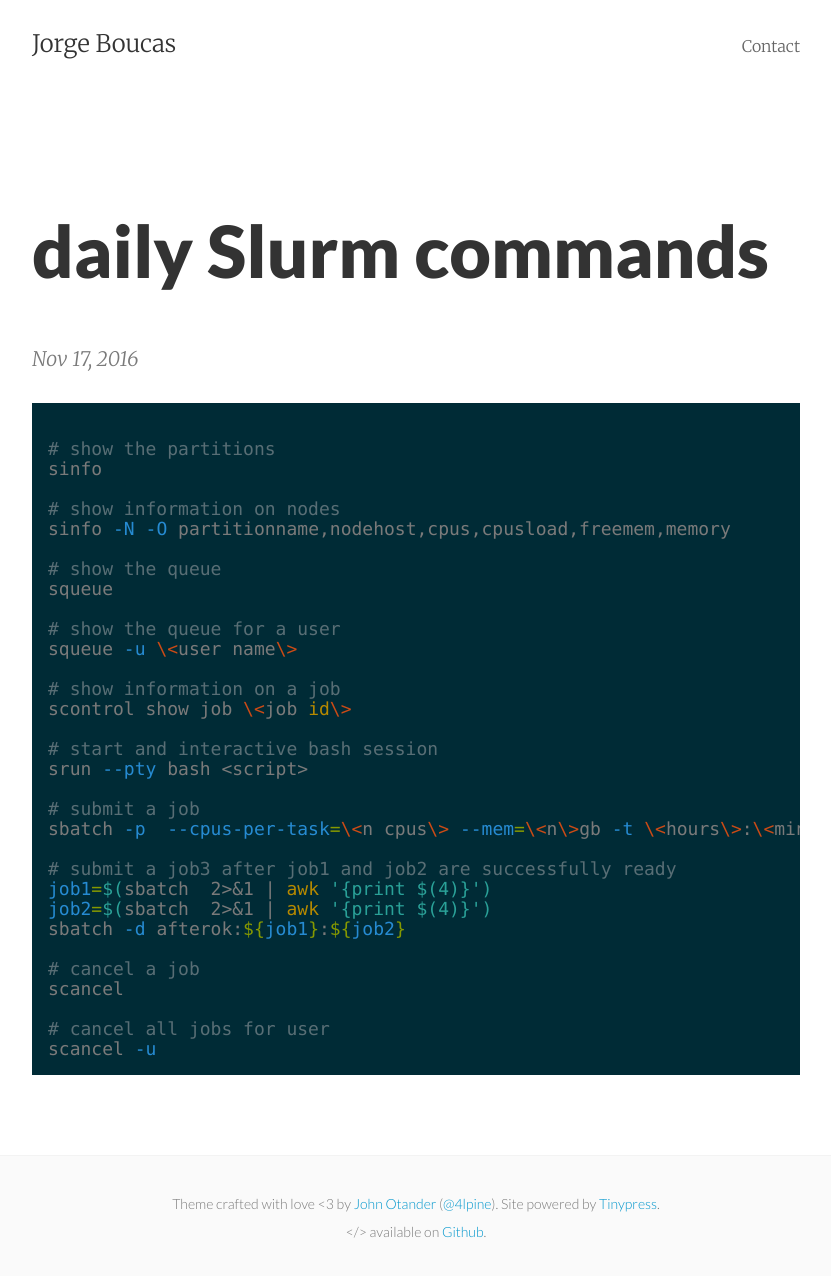
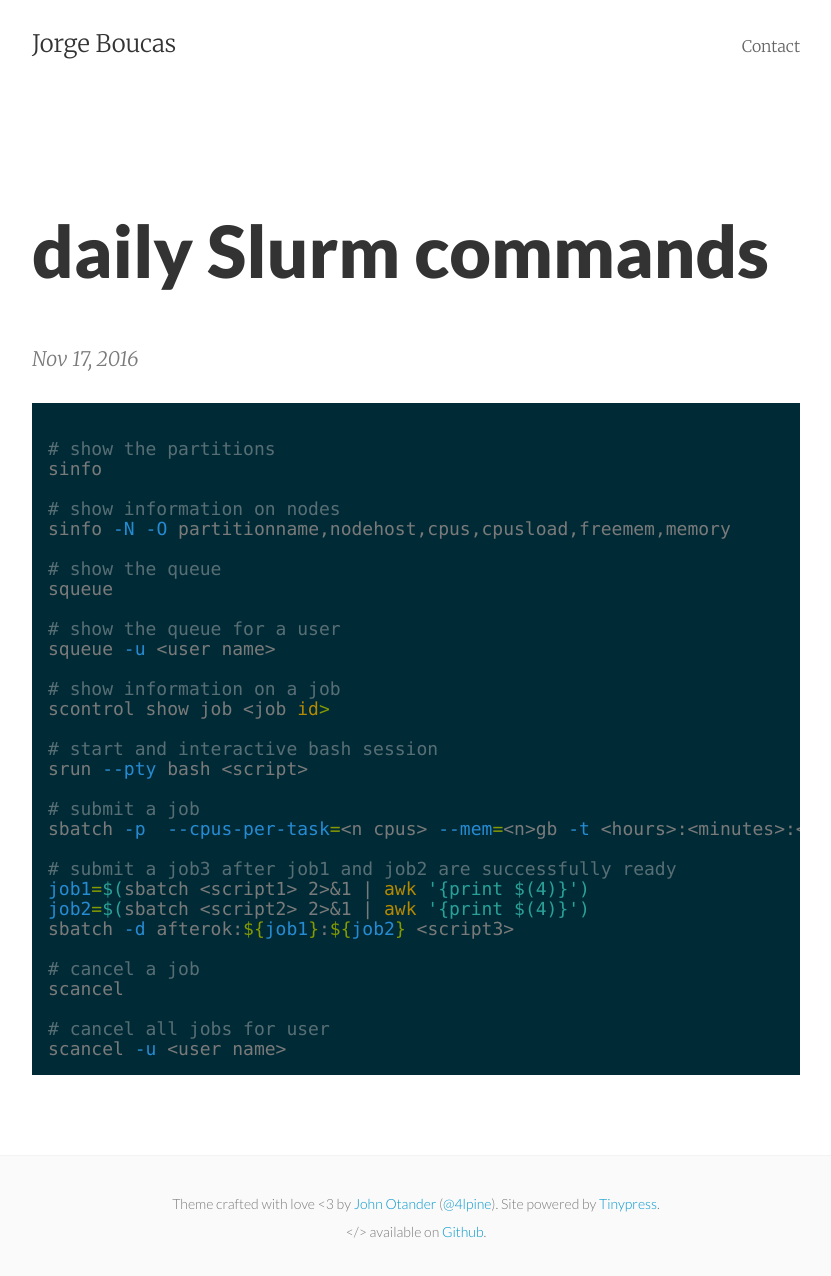
Before and after one commit to jorgeboucas/jorgeboucas.github.io, a Jekyll site: the page built from _posts/2016-11-17-daily-slurm-commands.md, in a window 1280 px wide. Shown: the whole page, without its empty margins (224-1055 px from the left). Built offline with Jekyll 4.4.1, drawn with Linux system fonts in a browser that asks for light colours; part of the change alters nothing that is shown.

Commit message:
Post update: daily Slurm commands

````diff
--- a/_posts/2016-11-17-daily-slurm-commands.md
+++ b/_posts/2016-11-17-daily-slurm-commands.md
@@ -15,25 +15,25 @@ sinfo -N -O partitionname,nodehost,cpus,cpusload,freemem,memory
 squeue
 
 # show the queue for a user
-squeue -u \<user name\>
+squeue -u <user name>
 
 # show information on a job
-scontrol show job \<job id\>
+scontrol show job <job id>
 
 # start and interactive bash session
 srun --pty bash <script>
 
 # submit a job
-sbatch -p  --cpus-per-task=\<n cpus\> --mem=\<n\>gb -t \<hours\>:\<minutes\>:\<seconds\> -o \<stdout file\> \<script\>
+sbatch -p  --cpus-per-task=<n cpus> --mem=<n>gb -t <hours>:<minutes>:<seconds> -o <stdout file> <script>
 
 # submit a job3 after job1 and job2 are successfully ready
-job1=$(sbatch  2>&1 | awk '{print $(4)}')
-job2=$(sbatch  2>&1 | awk '{print $(4)}')
-sbatch -d afterok:${job1}:${job2}
+job1=$(sbatch <script1> 2>&1 | awk '{print $(4)}')
+job2=$(sbatch <script2> 2>&1 | awk '{print $(4)}')
+sbatch -d afterok:${job1}:${job2} <script3>
 
 # cancel a job
 scancel
 
 # cancel all jobs for user
-scancel -u
+scancel -u <user name>
 ```
````
